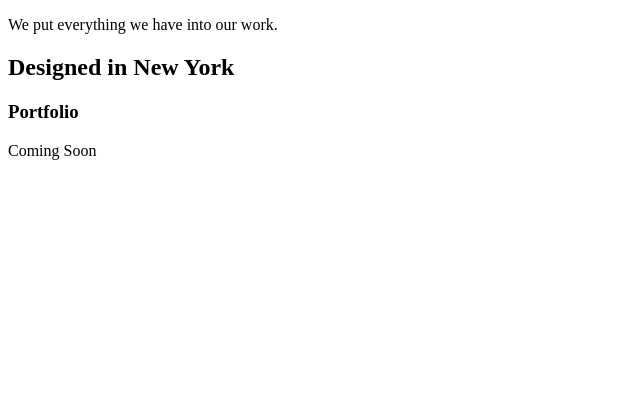
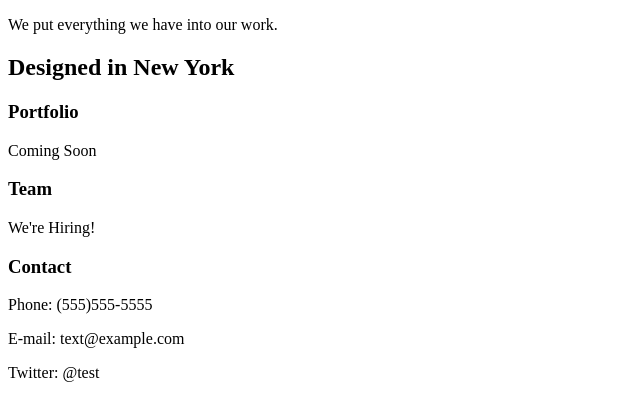
Before and after one commit to chadzinger/broadway, a plain HTML site: page index.html in a window 1280 px wide. Shown: the part 585-983 px from the top of the page, without its empty margins (0-640 px from the left). Before the commit the page ends 800 px from the top, so only its background shows below. Drawn offline with Linux system fonts and the light colour scheme.

```diff
--- a/index.html
+++ b/index.html
@@ -10,10 +10,10 @@
     <div class="header">
       <h1>Broadway Design</h1>
         <p><a class="btn-nav" href="#home">Home</a></p>
-        <p><a class="btn-nav" href="#Process">Process</a></p>
-        <p><a class="btn-nav" href="#Work">Work</a></p>
-        <p><a class="btn-nav" href="#Team">Team</a></p>
-        <p><a class="btn-nav" href="#Contact">Contact</a></p>
+        <p><a class="btn-nav" href="#process">Process</a></p>
+        <p><a class="btn-nav" href="#work">Work</a></p>
+        <p><a class="btn-nav" href="#team">Team</a></p>
+        <p><a class="btn-nav" href="#contact">Contact</a></p>
 <!-- Middle portion -->
     <div class="Supporting" id="process">
       <h2>Our Process</h2>
@@ -45,7 +45,19 @@
       </div>
     </div>
     <div class="supporting" id="team'">
-
+      <div class="supporting-item">
+        <h3>Team</h3>
+        <p>We're Hiring!</p>
+      </div>
     </div>
+    <div class="supporting" id="contact">
+      <div class="supporting-item">
+        <h3>Contact</h3>
+        <p>Phone: (555)555-5555</p>
+        <p>E-mail: text@example.com</p>
+        <p>Twitter: @test</p>
+      </div>
+    </div>
+<!-- Footer -->
   </body>
 </html>
```
